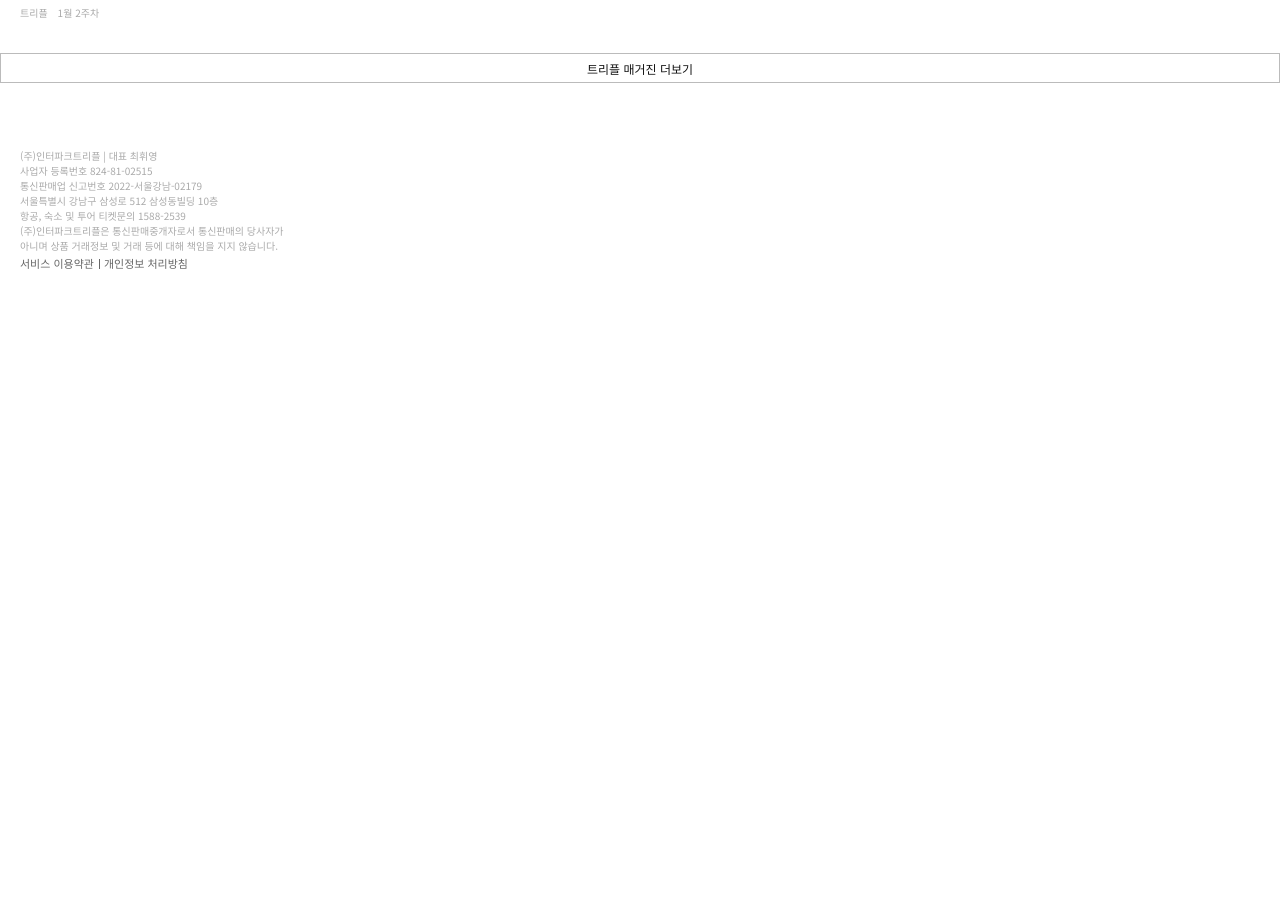
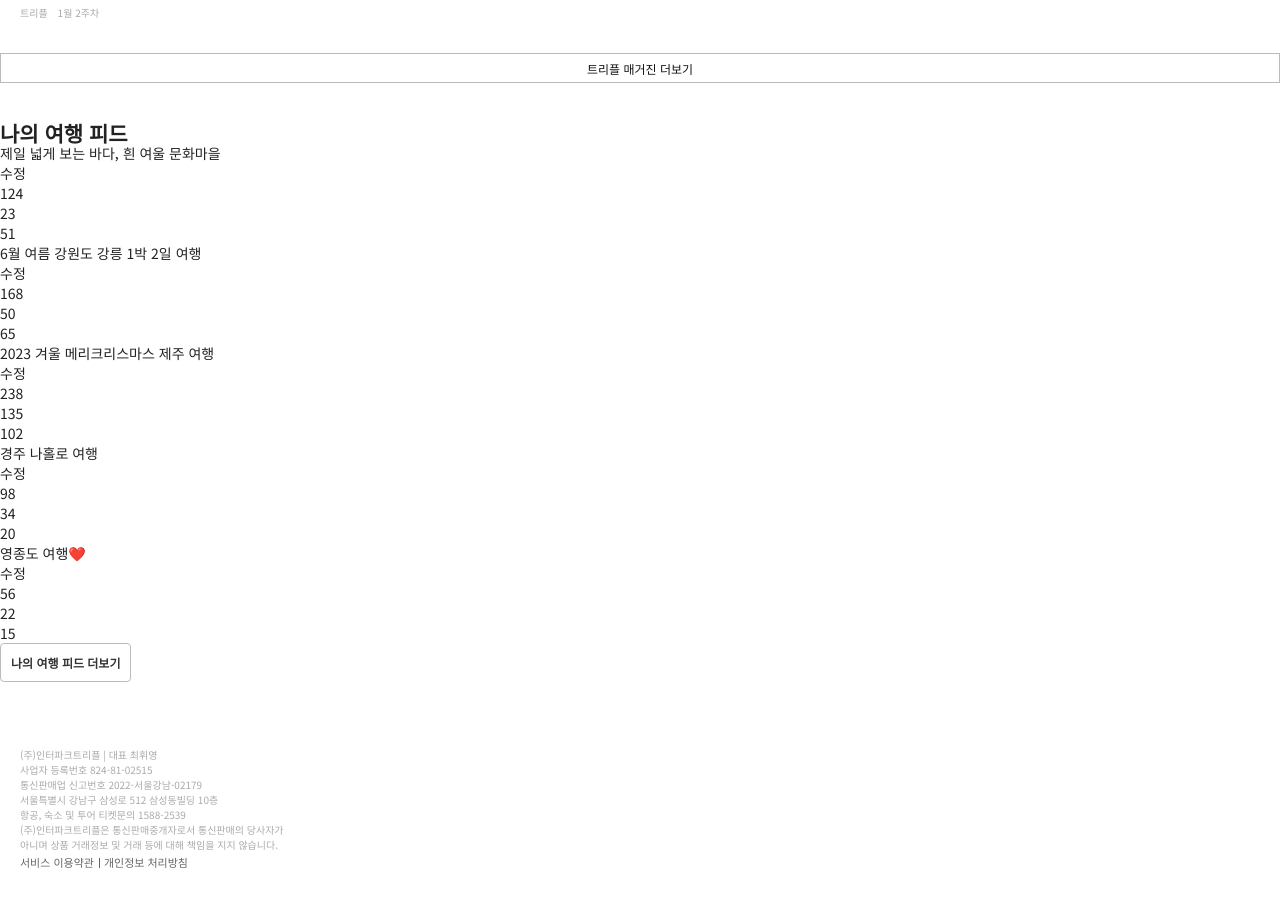
Before and after one commit to TeamC-Triple/team-c-triple, a React (Create React App) app: page / in a window 1280 px wide. Shown: the part 5540-6447 px from the top of the page. Before the commit the page ends 5858 px from the top, so only its background shows below. Built offline with nearby package versions, Linux system fonts and the light colour scheme.

Commit message:
mfsection1 0119시작

```diff
--- a/src/App.js
+++ b/src/App.js
@@ -1,9 +1,10 @@
 import React from 'react';
 import { BrowserRouter, Route, Routes } from 'react-router-dom';
 
-import {dummyMagazine} from './api/dummyMegazine.js';
+import { dummyMagazine } from './api/dummyMegazine.js';
 import { dummyRecoCourse } from './api/data_recommendCourse.js';
-import {dummyTouristSpots} from './api/data_TouristSpots.js';
+import { dummyTouristSpots } from './api/data_TouristSpots.js';
+import { dummyMyTripList } from './api/data_myTripList.js';
 
 import './App.css';
 import Home from './pages/Home.js';
@@ -13,9 +14,11 @@
 export const RecoCourseDataContext = React.createContext();
 export const SpotsDataContext = React.createContext();
 export const MagazineDataContext = React.createContext();
+export const MyTripDataContext = React.createContext();
 
 function App() {
     return (
+        <MyTripDataContext.Provider value={dummyMyTripList}>
             <MagazineDataContext.Provider value={dummyMagazine}>
                 <RecoCourseDataContext.Provider value={dummyRecoCourse}>
                     <SpotsDataContext.Provider value={dummyTouristSpots}>
@@ -29,6 +32,7 @@
                     </SpotsDataContext.Provider>
                 </RecoCourseDataContext.Provider>
             </MagazineDataContext.Provider>
+        </MyTripDataContext.Provider>
   );
 }
 
--- a/src/common/Button.css
+++ b/src/common/Button.css
@@ -1,6 +1,8 @@
 @charset "utf-8";
 /* Button.css */
-
+.Button button{
+    border-radius: 4px;
+}
 .Button .btn.default{
     font-size: 12px;
     font-weight: 600;
--- a/src/common/Button.js
+++ b/src/common/Button.js
@@ -2,7 +2,6 @@
 
 const Button = ({type, text, onClick}) => {
     return (
-        // 임시로 넣어놈. 태그 수정하셔도 됩니다.
         <p className='Button'>
             <button className={`btn ${type}`} onClick={onClick}>
                 {text}
--- /dev/null
+++ b/src/home_subcomp/MyFeedItem.js
@@ -0,0 +1,26 @@
+const MyFeedItem = ({id, photo, title, firstDate, lasgDate, recoNum, commentNum, downloadNum}) => {
+    let firstMonth = new Date(firstDate).getMonth();
+    const getToDay = () => {
+    };
+
+    return (
+        <li className="MyFeedItem">
+            <div className="myFeedItem_in">
+                <div className="myTravelLog">
+                    <p className="myl_icon">{photo}</p>
+                    <p className="myl_title">{title}</p>
+                    <p className="myl_date">
+                    </p>
+                    <p className="btn_edit">수정</p>
+                </div>
+                <div className="mt_social">
+                    <p className="social reco">{recoNum}</p>
+                    <p className="social comment">{commentNum}</p>
+                    <p className="social download">{downloadNum}</p>
+                </div>
+            </div>
+        </li>
+    );
+};
+
+export default MyFeedItem;
--- /dev/null
+++ b/src/homecomp/MFSection1.css
@@ -0,0 +1,2 @@
+@charset "utf-8";
+/* MFSection1.css */
--- /dev/null
+++ b/src/homecomp/MFSection1.js
@@ -0,0 +1,36 @@
+import { useContext, useEffect, useState } from 'react';
+
+import './MFSection1.css'
+import { MyTripDataContext } from '../App.js';
+import MyFeedItem from '../home_subcomp/MyFeedItem.js';
+import Button from '../common/Button.js';
+
+const MFSection1 = () => {
+    const myTripList = useContext(MyTripDataContext);
+    const [data, setData] = useState([]);
+
+    useEffect(() => {
+        setData(myTripList);
+    }, [])
+
+    return (
+        <div className='MFSection1'>
+            <div className='mfSection1_in'>
+                <h2 className='section_title'>
+                    나의 여행 피드
+                </h2>
+                <div className='myFeedList'>
+                    <ul>
+                        {data.map((it) => <MyFeedItem key={it.id} {...it} />)}
+                    </ul>
+                </div>
+                <Button
+                    type={'gray_border'}
+                    text={'나의 여행 피드 더보기'}
+                />
+            </div>
+        </div>
+    );
+};
+
+export default MFSection1;
--- a/src/pages/Home.js
+++ b/src/pages/Home.js
@@ -3,6 +3,8 @@
 import H1Section4 from "../homecomp/H1Section4.js";
 import H1Section2 from "../homecomp/H1Section2.js";
 import H1Section3 from "../homecomp/H1Section3.js";
+
+import MFSection1 from "../homecomp/MFSection1.js";
 
 import HeaderIcon from "../common/HeaderIcon.js";
 import Footer1 from "../common/Footer1.js";
@@ -33,6 +35,7 @@
             <H1Section2 />
             <H1Section3 />
             <H1Section4 />
+            <MFSection1 />
             <Footer1 />
         </div>
     );
```
Lines whose indentation alone changed are shown as unchanged.
